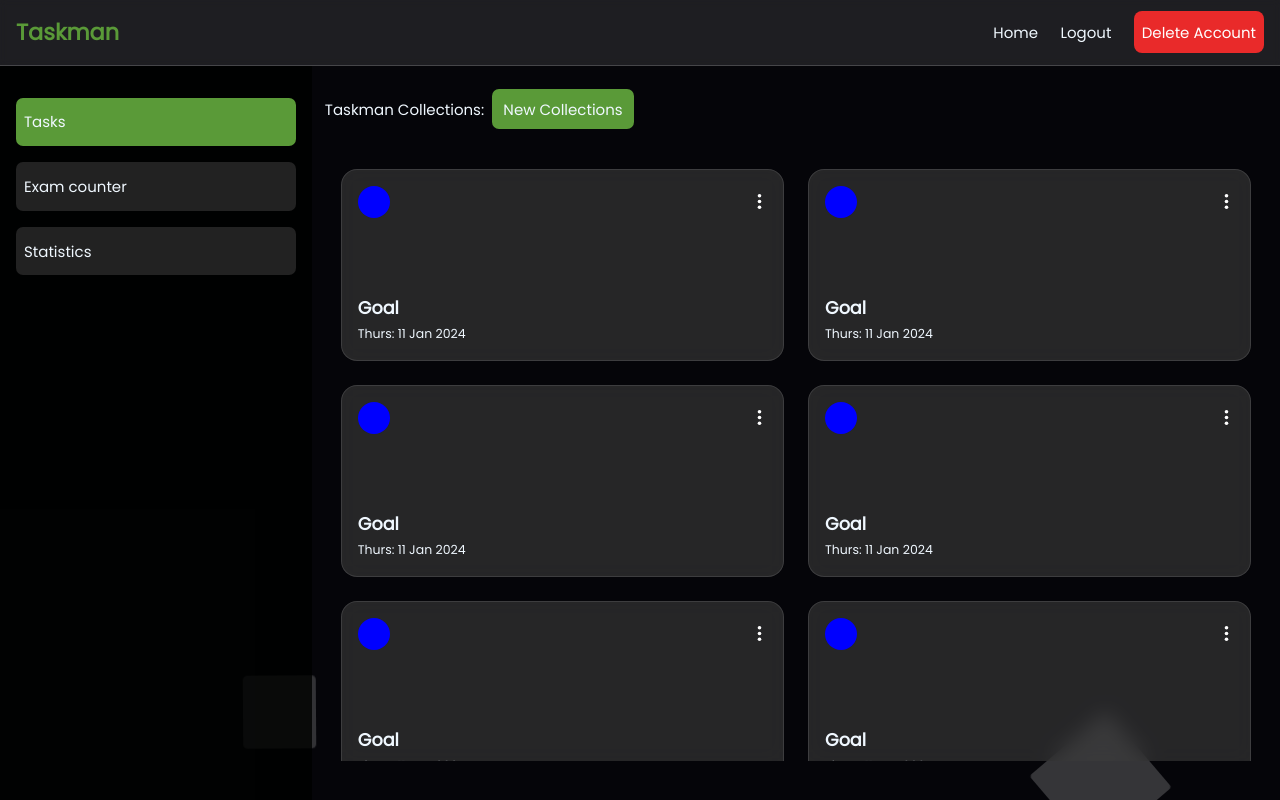
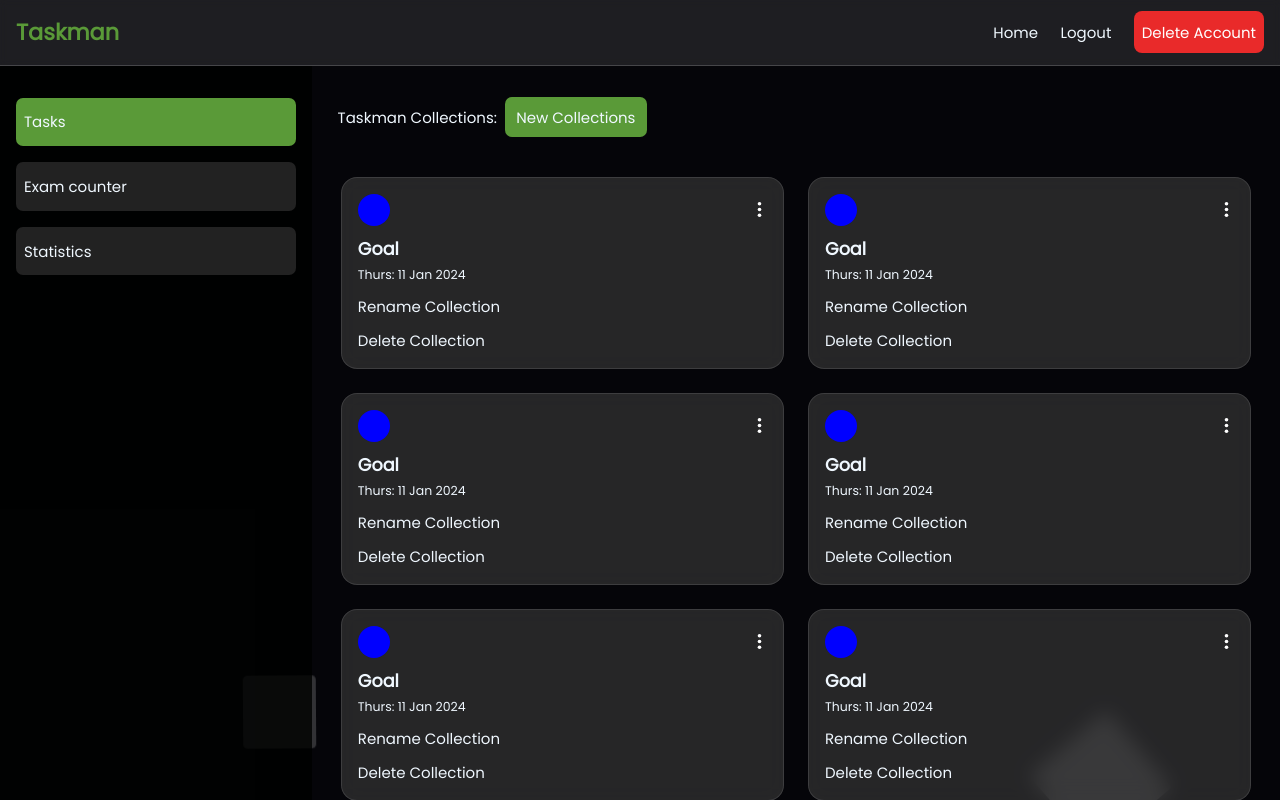
Before and after one commit to victorchiaka/taskman, a React (Vite) app: page /dashboard in a window 1280 px wide. Built offline with nearby package versions, Linux system fonts and the light colour scheme.

Commit message:
ft: added scroll fine bar for chrome and used vh for collections height

```diff
--- a/src/components/Collections/Collection.jsx
+++ b/src/components/Collections/Collection.jsx
@@ -1,17 +1,31 @@
+import { useState } from "react";
 import styles from "./Collections.module.css";
 import ThreeDotsNav from "@assets/three-dots-nav.svg";
 
+const CollectionOption = () => {
+  return (
+    <>
+      <div>Rename Collection</div>
+      <div>Delete Collection</div>
+    </>
+  );
+}
+
 const Collection = () => {
+  const [openCollectionOption, setOpenCollectionOption] = useState(true);
+
   return (
     <div className={styles.collectionCard}>
       <div>
         <div className={styles.collectionColor}></div>
-        <img src={ThreeDotsNav} className={styles.options}></img>
+        <img onClick={() => setOpenCollectionOption(!openCollectionOption)} src={ThreeDotsNav} className={styles.options}></img>
       </div>
       <div>
         <h3>Goal</h3>
         <small>Thurs: 11 Jan 2024</small>
       </div>
+
+      { openCollectionOption && <CollectionOption />}
     </div>
   )
 }
--- a/src/components/Collections/Collections.jsx
+++ b/src/components/Collections/Collections.jsx
@@ -17,6 +17,24 @@ function Collections() {
       <Collection />
       <Collection />
       <Collection />
+      <Collection />
+      <Collection />
+      <Collection />
+      <Collection />
+      <Collection />
+      <Collection />
+      <Collection />
+      <Collection />
+      <Collection />
+      <Collection />
+      <Collection />
+      <Collection />
+      <Collection />
+      <Collection />
+      <Collection />
+      <Collection />
+      <Collection />
+      <Collection />
     </div>
   )
 }
--- a/src/components/Collections/Collections.module.css
+++ b/src/components/Collections/Collections.module.css
@@ -1,13 +1,20 @@
 .collections {
-  margin-top: 1rem;
+  margin: 1rem 0;
   padding: 2rem 1rem;
   display: grid;
   grid-template-columns: repeat(auto-fill, minmax(18rem, 1fr));
+  gap: 1.5rem;
+  height: 81vh;
+  overflow-y: scroll;
+}
 
-  gap: 1.5rem;
+.collections::-webkit-scrollbar {
+  width: 0.3rem;
+}
 
-  height: 39rem;
-  overflow-y: scroll;
+.collections::-webkit-scrollbar-thumb {
+  background-color: var(--main-accent);
+  border-radius: 0.3rem;
 }
 
 .collectionCard {
@@ -42,3 +49,15 @@
   height: 2rem;
   border-radius: 50%;
 }
+
+@media (max-width: 1632px) {
+  .collections {
+    height: 41rem;
+  }
+}
+
+@media (max-width: 651px) {
+  .collections {
+    height: 40rem;
+  }
+}
--- a/src/components/Sidebar/Sidebar.jsx
+++ b/src/components/Sidebar/Sidebar.jsx
@@ -14,7 +14,7 @@ import PropTypes from "prop-types";
  */
 export const MobileSideBar = ({ activeTab, setActiveTab, setActive }) => {
   return (
-    <section className={styles.mobileSideBar}>
+    <section className={`${styles.mobileSideBar} ${styles.moveSidebar}`}>
       <div className={styles.sideBarTriggerContainer}>
         <img onClick={() => setActive(false)} src={DashboardIcon} className={styles.mobileSidebarTrigger}></img>
       </div>
--- a/src/index.css
+++ b/src/index.css
@@ -172,3 +172,8 @@ input::placeholder {
     transform: rotate(360deg);
   }
 }
+
+
+::-webkit-scrollbar {
+  width: 0px;
+}
--- a/src/pages/Pages.module.css
+++ b/src/pages/Pages.module.css
@@ -22,6 +22,10 @@
 .dashboardMain {
   padding: 2rem 0.8rem;
   width: 100%;
+}
+
+.dashboardMain > div:first-child {
+  margin: 0.5rem 0 0 0.8rem;
 }
 
 .createCollections {
@@ -83,4 +87,8 @@
   .dashboardMain {
     padding: 2rem 0px;
   }
+
+  .dashboardMain > div:first-child {
+    margin: 0 0 0 0.8rem;
+  }
 }
```
